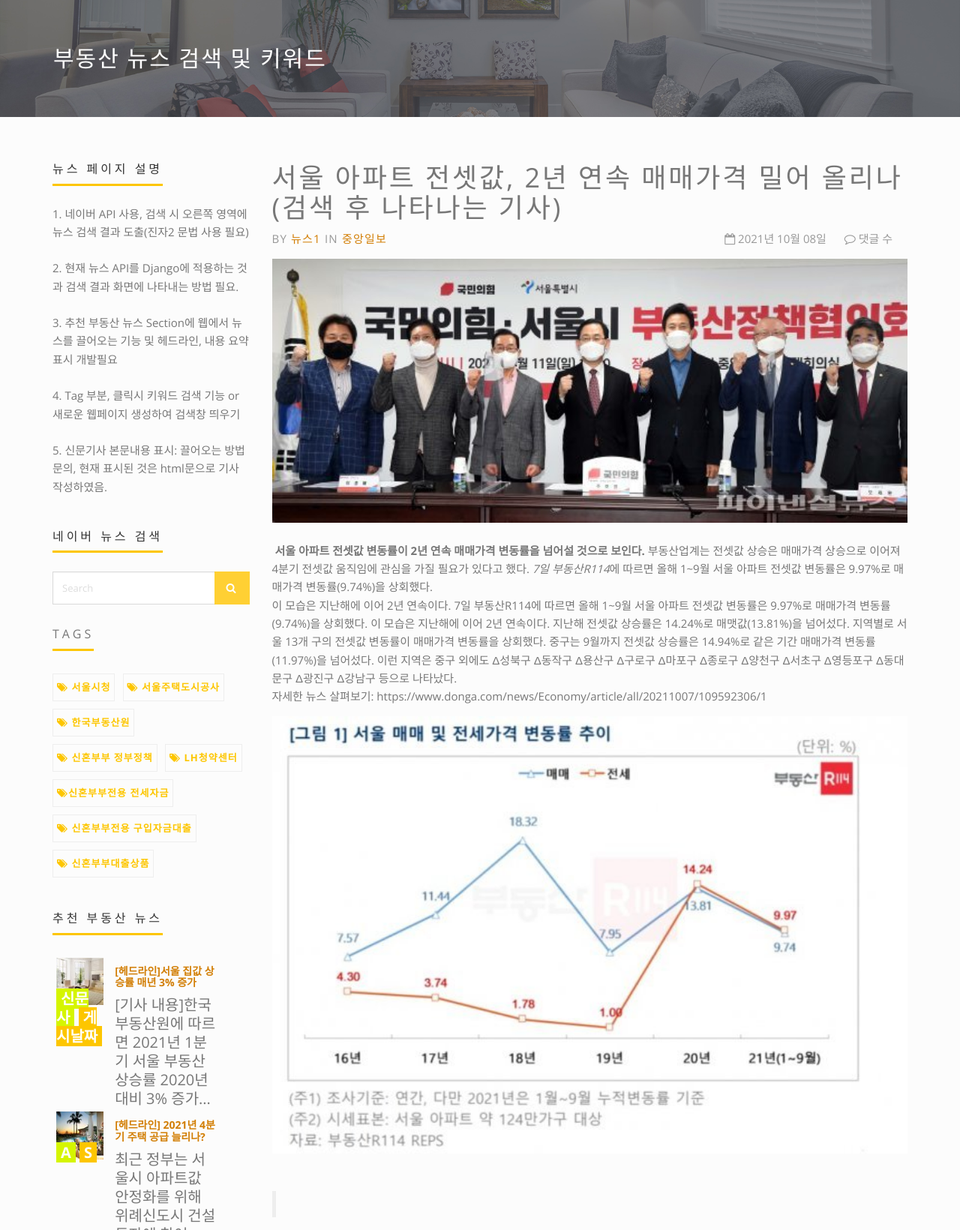
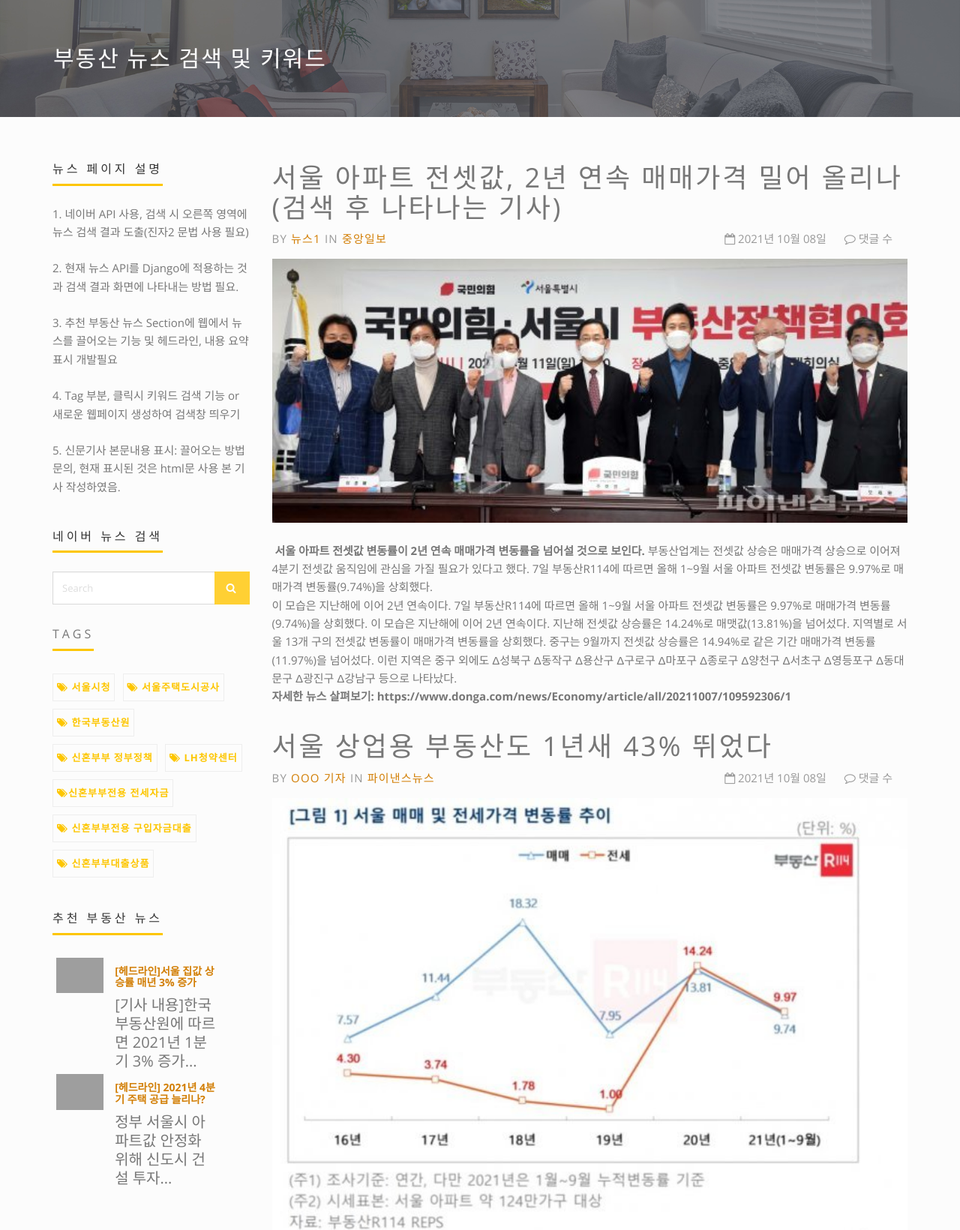
Before and after one commit to unil-kwag/team2_fi_project, a Django app: page /news/ in a window 1280 px wide. Shown: the part 112-1752 px from the top of the page at 75% size. Run offline with Django 3.2, Linux system fonts and the light colour scheme; some libraries are stand-ins or nearby versions; grey boxes are pictures that could not be loaded.

Commit message:
뉴스 페이지 레이아웃 6-1
레이아웃 재배열 및 가독성 향상

```diff
--- a/Django/pjt1/test1/templates/test1/news.html
+++ b/Django/pjt1/test1/templates/test1/news.html
@@ -149,14 +149,14 @@
                     <div class="blog-asside-right col-md-3">
                         <div class="panel panel-default sidebar-menu wow fadeInRight animated" >
                             <div class="panel-heading">
-                                <h3 class="panel-title">뉴스 페이지 설명</h3>
+                                <h2 class="panel-title">뉴스 페이지 설명</h2>
                             </div>
                             <div class="panel-body text-widget">
                                 <p>1. 네이버 API 사용, 검색 시 오른쪽 영역에 뉴스 검색 결과 도출(진자2 문법 사용 필요)<br><br>
                                     2. 현재 뉴스 API를 Django에 적용하는 것과 검색 결과 화면에 나타내는 방법 필요.<br><br>
                                     3. 추천 부동산 뉴스 Section에 웹에서 뉴스를 끌어오는 기능 및 헤드라인, 내용 요약 표시 개발필요<br><br>
                                     4. Tag 부분, 클릭시 키워드 검색 기능 or 새로운 웹페이지 생성하여 검색창 띄우기<br><br>
-                                    5. 신문기사 본문내용 표시: 끌어오는 방법 문의, 현재 표시된 것은 html문으로 기사작성하였음.
+                                    5. 신문기사 본문내용 표시: 끌어오는 방법 문의, 현재 표시된 것은 html문 사용 본 기사 작성하였음.
 
                                 </p>
                             </div>
@@ -164,7 +164,7 @@
 
                         <div class="panel panel-default sidebar-menu wow  fadeInRight animated">
                             <div class="panel-heading">
-                                <h3 class="panel-title">네이버 뉴스 검색</h3>
+                                <h2 class="panel-title">네이버 뉴스 검색</h2>
                             </div>
                             <div class="panel-body">
                                 <form role="search">
@@ -218,64 +218,34 @@
                                            <ul>
                                         <li>
                                             <div class="col-md-3 col-sm-3 col-xs-3 blg-thumb p0">
-                                                <a href="single.html"><img src="/static/img/demo/small-property-2.jpg"></a>
-                                                <span class="property-seeker">
+                                                <a href="single.html"><img src="/static/img/news/newspaper2.jpg"></a>
+                                                <!-- <span class="property-seeker">
                                                     <b class="b-1">신문사</b>
                                                     <b class="b-2">게시날짜</b>
-                                                </span>
+                                                </span> -->
                                             </div>
                                             <div class="col-md-8 col-sm-8 col-xs-8 blg-entry">
                                                 <h6> <a href="single.html">[헤드라인]서울 집값 상승률 매년 3% 증가 </a></h6>
-                                                <span class="property-price">[기사 내용]한국 부동산원에 따르면 2021년 1분기 서울 부동산 상승률 2020년 대비 3% 증가...</span>
+                                                <span class="property-price">[기사 내용]한국 부동산원에 따르면 2021년 1분기 3% 증가...</span>
                                             </div>
                                         </li>
                                         <li>
                                             <div class="col-md-3 col-sm-3  col-xs-3 blg-thumb p0">
-                                                <a href="single.html"><img src="assets/img/demo/small-property-1.jpg"></a>
-                                                <span class="property-seeker">
+                                                <a href="single.html"><img src="/static/img/news/newspaper5.jpg"></a>
+                                                <!-- <span class="property-seeker">
                                                     <b class="b-1">A</b>
                                                     <b class="b-2">S</b>
-                                                </span>
+                                                </span> -->
                                             </div>
                                             <div class="col-md-8 col-sm-8 col-xs-8 blg-entry">
                                                 <h6> <a href="single.html">[헤드라인] 2021년 4분기 주택 공급 늘리나? </a></h6>
-                                                <span class="property-price">최근 정부는 서울시 아파트값 안정화를 위해 위례신도시 건설 투자에 참여...</span>
-                                            </div>
-                                        </li>
-                                        <li>
-                                            <div class="col-md-3 col-sm-3 col-xs-3 blg-thumb p0">
-                                                <a href="single.html"><img src="assets/img/demo/small-property-3.jpg"></a>
-                                                <span class="property-seeker">
-                                                    <b class="b-1">A</b>
-                                                    <b class="b-2">S</b>
-                                                </span>
-                                            </div>
-                                            <div class="col-md-8 col-sm-8 col-xs-8 blg-entry">
-                                                <h6> <a href="single.html">[헤드라인] 신혼부부 주택자금 마련 고민 상담</a></h6>
-                                                <span class="property-price">전국적으로 부동산 가격이 상승하면서 서울에 실거주를 희망하는 신혼부부의 내집마련 걱정이 늘어...</span>
-                                            </div>
-                                        </li>
-
-                                        <li>
-                                            <div class="col-md-3 col-sm-3 col-xs-3 blg-thumb p0">
-                                                <a href="single.html"><img src="assets/img/demo/small-property-2.jpg"></a>
-                                                <span class="property-seeker">
-                                                    <b class="b-1">A</b>
-                                                    <b class="b-2">S</b>
-                                                </span>
-                                            </div>
-                                            <div class="col-md-8 col-sm-8 col-xs-8 blg-entry">
-                                                <h6> <a href="single.html">[헤드라인] 신혼부부에게 필요한 임대주택 모습 알아보기 </a></h6>
-                                                <span class="property-price">최근 서울시 아파트가격이 뛰면서 상대적으로 임대주택에 대한 관심도가 높아지고 있는 상황...</span>
+                                                <span class="property-price">정부 서울시 아파트값 안정화 위해 신도시 건설 투자...</span>
                                             </div>
                                         </li>
 
                                     </ul>
                                 </div>
                             </div>
-
-
-
                     </div>
 
                     <div class="blog-lst col-md-9 p0">
@@ -309,7 +279,7 @@
                                 <p>
                                     <strong>﻿ 서울 아파트 전셋값 변동률이 2년 연속 매매가격 변동률을 넘어설 것으로 보인다.</strong>
                                     부동산업계는 전셋값 상승은 매매가격 상승으로 이어져 4분기 전셋값 움직임에 관심을 가질 필요가 있다고 했다.
-                                    <em>7일 부동산R114</em>에 따르면 올해 1~9월 서울 아파트 전셋값 변동률은 9.97%로 매매가격 변동률(9.74%)을 상회했다.<br>
+                                    7일 부동산R114에 따르면 올해 1~9월 서울 아파트 전셋값 변동률은 9.97%로 매매가격 변동률(9.74%)을 상회했다.<br>
                                     이 모습은 지난해에 이어 2년 연속이다.
                                     7일 부동산R114에 따르면 올해 1~9월 서울 아파트 전셋값 변동률은 9.97%로 매매가격 변동률(9.74%)을 상회했다.
                                     이 모습은 지난해에 이어 2년 연속이다. 지난해 전셋값 상승률은 14.24%로 매맷값(13.81%)을 넘어섰다.
@@ -318,41 +288,56 @@
                                     중구는 9월까지 전셋값 상승률은 14.94%로 같은 기간 매매가격 변동률(11.97%)을 넘어섰다.
                                     이런 지역은 중구 외에도 Δ성북구 Δ동작구 Δ용산구 Δ구로구 Δ마포구 Δ종로구 Δ양천구 Δ서초구
                                     Δ영등포구 Δ동대문구 Δ광진구 Δ강남구 등으로 나타났다.<br>
-                                    자세한 뉴스 살펴보기: https://www.donga.com/news/Economy/article/all/20211007/109592306/1
+                                    <strong>자세한 뉴스 살펴보기: https://www.donga.com/news/Economy/article/all/20211007/109592306/1</strong>
                                 </p>
+<!-- 두번째, 뉴스 페이지 나타내기------------------------------------------------------------------------ -->
 
-                                <p>
-                                    <img src="/static/img/news/newspaper1.jpg" class="img-responsive" alt="신문기사 그림 표현 2">
-                                </p>
+<div class="post-header single">
+    <div class="">
+        <h2 class="wow fadeInLeft animated">서울 상업용 부동산도 1년새 43% 뛰었다</h2>
+        <div class="title-line wow fadeInRight animated"></div>
+    </div>
+    <div class="row wow fadeInRight animated">
+        <div class="col-sm-6">
+            <p class="author-category">
+                By <a href="#">OOO 기자</a>
+                in <a href="blog.html">파이낸스뉴스</a>
+            </p>
+        </div>
+        <div class="col-sm-6 right" >
+            <p class="date-comments">
+                <a href="single.html"><i class="fa fa-calendar-o"></i> 2021년 10월 08일</a>
+                <a href="single.html"><i class="fa fa-comment-o"></i> 댓글 수</a>
+            </p>
+        </div>
+    </div>
+    <div class="image wow fadeInRight animated">
+        <img src="/static/img/news/newspaper1.jpg" class="img-responsive" alt="신문기사 그림 표현 1">
+    </div>
+</div>
 
-                                <h2></h2>
-                                <ol>
+<div id="post-content" class="post-body single wow fadeInLeft animated">
+    <p>
+        <strong>2분기 기준 1년 투자규모 23조 가격 상승률, 세계 주요도시 1위</strong>
+        주택뿐 아니라 서울 상업용 부동산 가격이 지난 1년간 43%나 급등했다.
+        늘어난 유동성에 따른 투자 확대와 높은 임대 수익으로 해외 자금까지 대거 유입되면서
+        5일 대신증권 리서치센터의 '2021년 상반기 글로벌 상업용 부동산 시장 리뷰' 보고서에 따르면
+        올해 2·4분기말 기준 1년간 서울의 상업용 부동산 투자 시장 규모는 193억3000만달러(약 22조9400억원)로,
+        2019년 연간 투자액(149억9000만달러) 대비 28.9% 확대됐다. 서울 상업용 부동산 가격은 전년 동기에 비해
+        43.7%나 높아진 것으로 집계됐다. 상업용 부동산 시장은 오피스와 산업용, 리테일 부문의 부동산 투자가 포함됐다. 이는 지난해 3·4분기에서 올해 2·4분기까지 1년간 세계 상업용 부동산 투자 규모 상위 14개 도시 중에서 가장 높은 가격 상승률이다. 세계 주요 도시 중 같은 기간 가장 투자 규모가 컸던 곳은 프랑스 파리로, 1년간 투자액은 195억9000만달러(약 23조2925억원)으로 나타났다.
 
-                                </ol>
-
-                                <blockquote>
-                                    <p>
-
-                                    </p>
-                                </blockquote>
-
-                                <h3></h3>
-
-
-                                </ul>
-                                <p>
-                                    <img src="assets/img/blog.jpg" class="img-responsive" alt="Example blog post alt">
-                                </p>
-                                <p>
-
-                                </p>
-
+        중구는 9월까지 전셋값 상승률은 14.94%로 같은 기간 매매가격 변동률(11.97%)을 넘어섰다.
+        이런 지역은 중구 외에도 Δ성북구 Δ동작구 Δ용산구 Δ구로구 Δ마포구 Δ종로구 Δ양천구 Δ서초구
+        Δ영등포구 Δ동대문구 Δ광진구 Δ강남구 등으로 나타났다.<br>
+        <strong>자세한 뉴스 살펴보기: https://www.fnnews.com/news/202110051820286623</strong>
+    </p>
+<!-- 두번째 뉴스 끝 -->
                             </div>
                             <!-- 페이지 이동 부분, 구현 힘들다면 상위 5개 기사만 뜨게 만들기 -->
                             <div class="post-footer single wow fadeInBottum animated">
                                 <ul class="pager">
-                                    <li class="previous"><a href="#"><i class=""></i>← Older </a></li>
-                                    <li class="next disabled"><a href="#">Newer →<i class=""></i> </a></li>
+                                    <li class="previous"><a href="#"><i class=""></i>← 최신 페이지 </a></li>
+                                    <li class="next disabled"><a href="#">이전 페이지 →<i class=""></i> </a></li>
                                 </ul>
                             </div>
 
```
